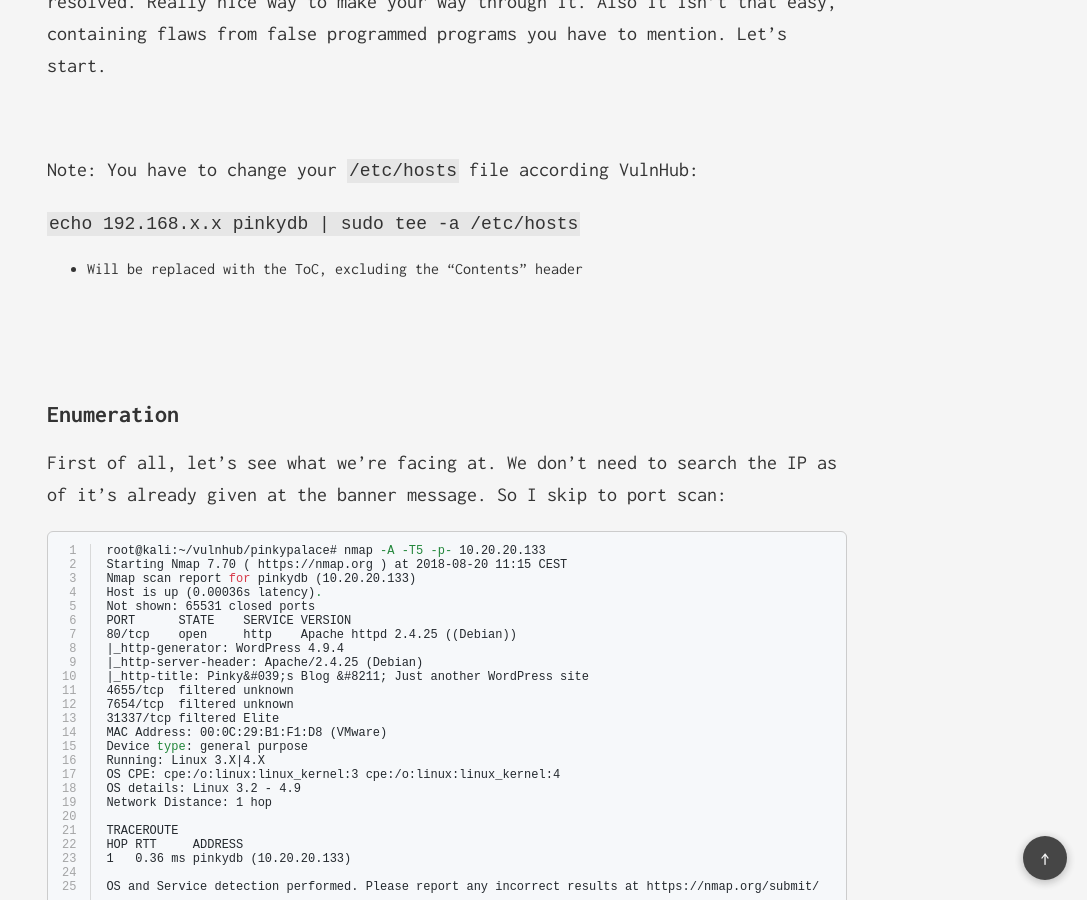
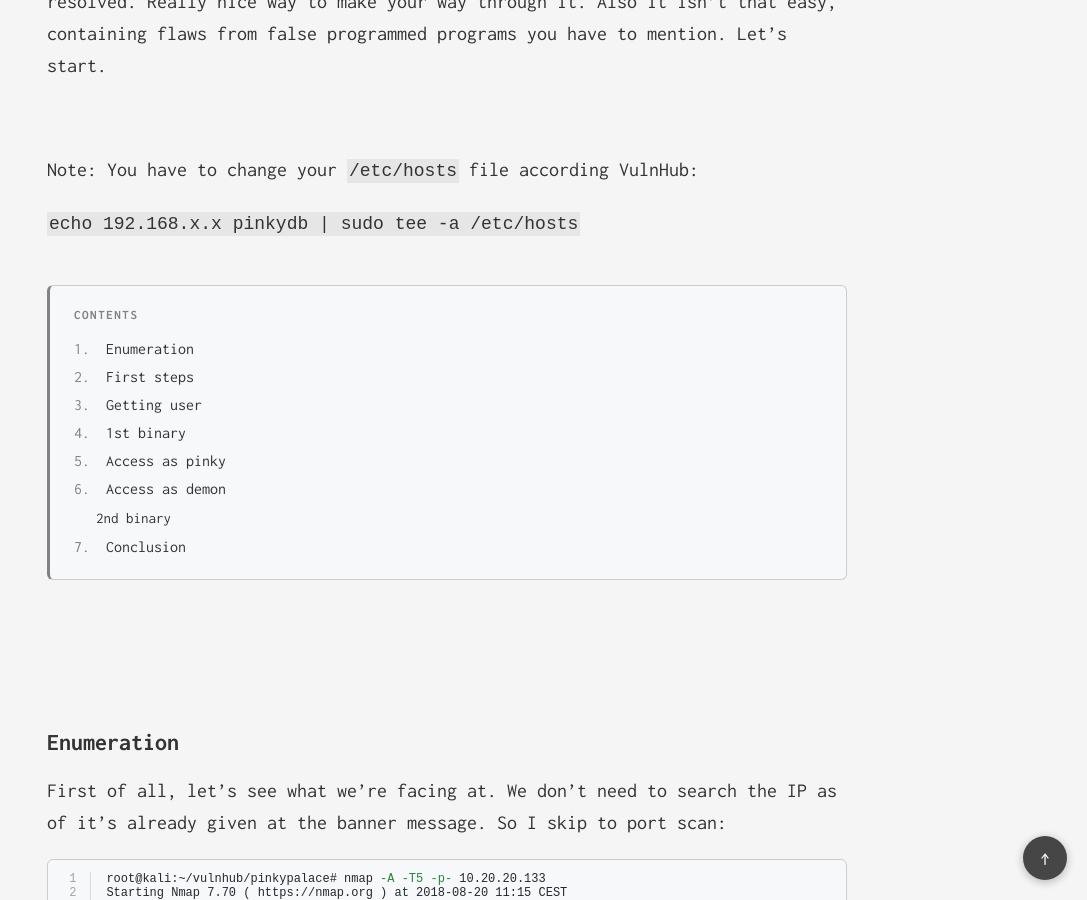
Before and after one commit to wirehack7/capsop.com, a Jekyll site: the page built from _posts/2018-09-17-Pinkys-Palace-siege.md, in a window 1280 px wide and 900 px high, scrolled down 922 px. Shown: the whole window, without its empty margins (193-1280 px from the left). Built offline with Jekyll 4.4.1, drawn with Linux system fonts in a browser that asks for light colours.

Commit message:
Update _posts/2018-09-17-Pinkys-Palace-siege.md

```diff
--- a/_posts/2018-09-17-Pinkys-Palace-siege.md
+++ b/_posts/2018-09-17-Pinkys-Palace-siege.md
@@ -18,8 +18,7 @@
 
 `echo 192.168.x.x pinkydb | sudo tee -a /etc/hosts`
 
-* Will be replaced with the ToC, excluding the "Contents" header
-  {:toc}
+{% toc %}
 
 <br />
 
```
